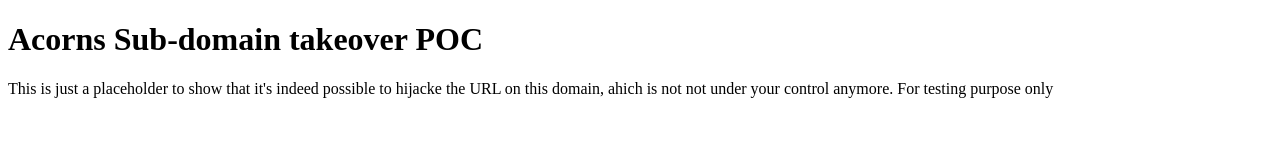
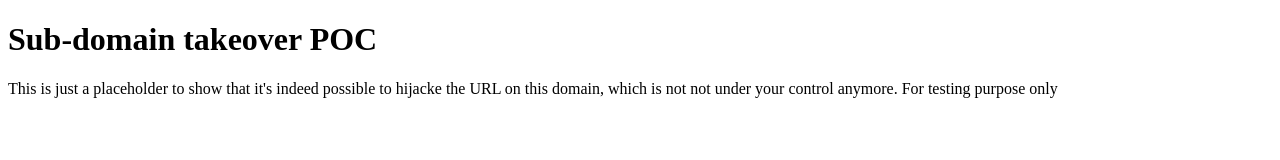
Before and after one commit to zoombie01/test, a plain HTML site: page index.html in a window 1280 px wide. Drawn offline with Linux system fonts and the light colour scheme.

Commit message:
Update index.html

```diff
--- a/index.html
+++ b/index.html
@@ -3,9 +3,9 @@
 <html>
 <body>
 
-<h1>Acorns Sub-domain takeover POC</h1>
+<h1>Sub-domain takeover POC</h1>
 
-<p>This is just a placeholder to show that it's indeed possible to hijacke the URL on this domain, ahich is not not under your control anymore. For testing purpose only</p>
+<p>This is just a placeholder to show that it's indeed possible to hijacke the URL on this domain, which is not not under your control anymore. For testing purpose only</p>
 
 </body>
 </html>
```
